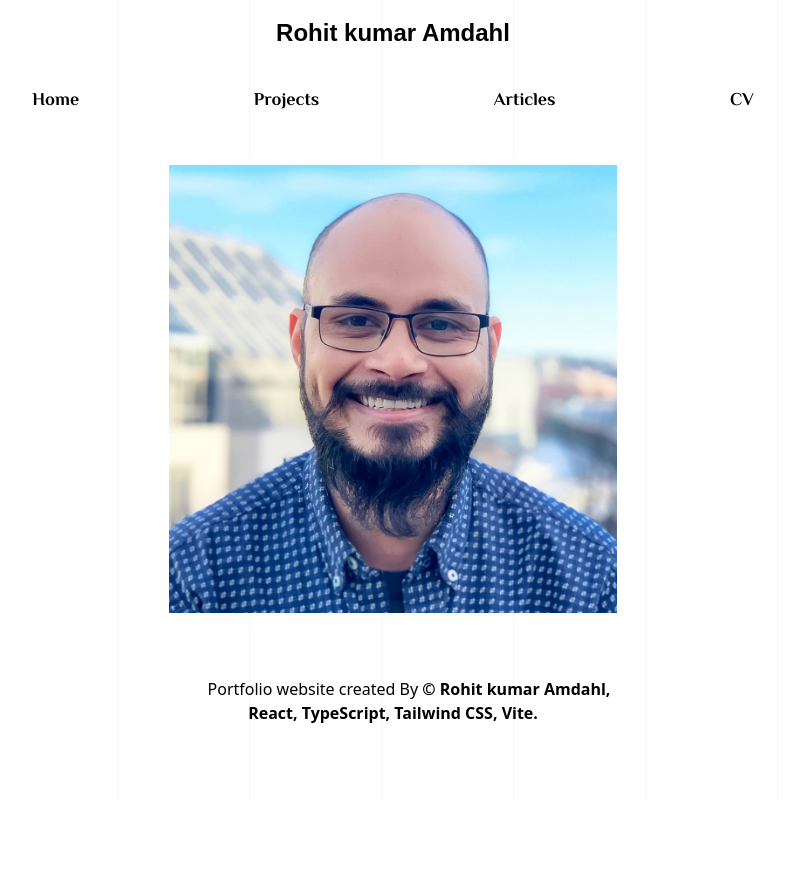
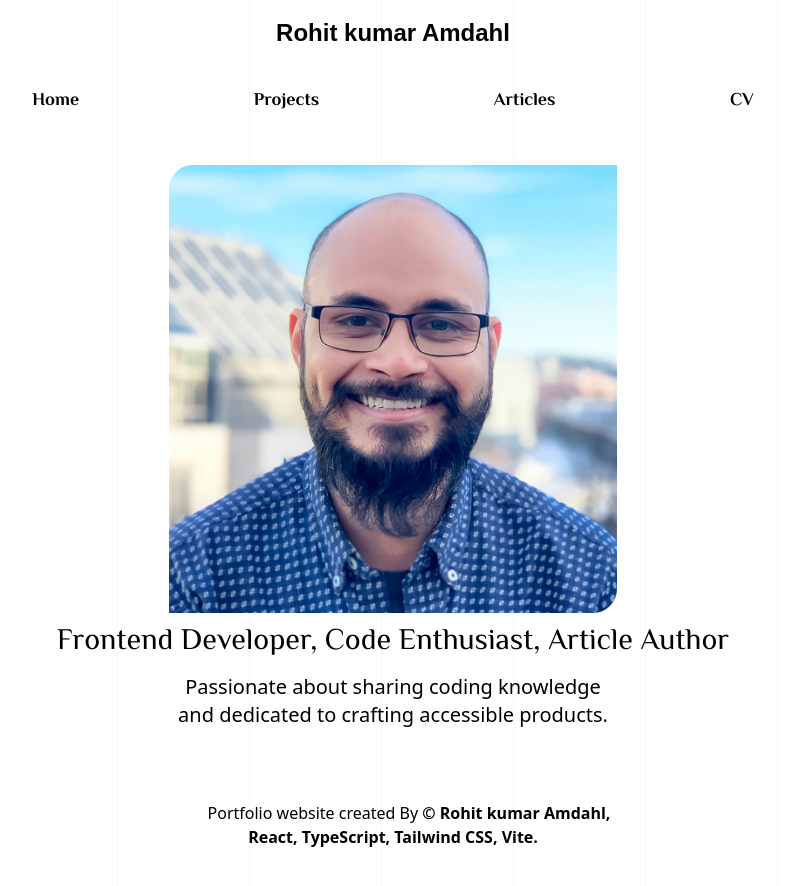
Before and after one commit to RohitAmdahl/portfolio-data, a React (Vite) app: page / in a window 1280 px wide. Shown: the top 886 px of the page, without its empty margins (247-1032 px from the left). Before the commit the page ends 801 px from the top, so only its background shows below. Built offline with nearby package versions, Linux system fonts and the light colour scheme; a web font is replaced by a local one.

Commit message:
styling my home page img

```diff
--- a/src/components/home/HomePage.tsx
+++ b/src/components/home/HomePage.tsx
@@ -5,15 +5,21 @@
 const HomePage: React.FC = () => {
   return (
     <>
-      <section className="">
-        <div className=" max-w-md container mx-auto ">
+      <section className="relative">
+        <div className=" max-w-md container mx-auto">
           <img
             src={myPic}
             alt="profile picture of rohit kumar amdahl in the picture he is smiling and looks very happy, he seems kind person"
-            className=""
+            className=" rounded-br-3xl rounded-tl-3xl"
           />
-          <div className=" "></div>
         </div>
+        <h1 className="font-Philosopher text-3xl py-2 text-center">
+          Frontend Developer, Code Enthusiast, Article Author
+        </h1>
+        <p className="font-sans text-xl py-2 mx-auto max-w-md text-center">
+          Passionate about sharing coding knowledge and dedicated to crafting
+          accessible products.
+        </p>
       </section>
 
       {/* <Project /> */}
```
Also changed, not shown: src/assets/rohitJPG.jpg (added).
